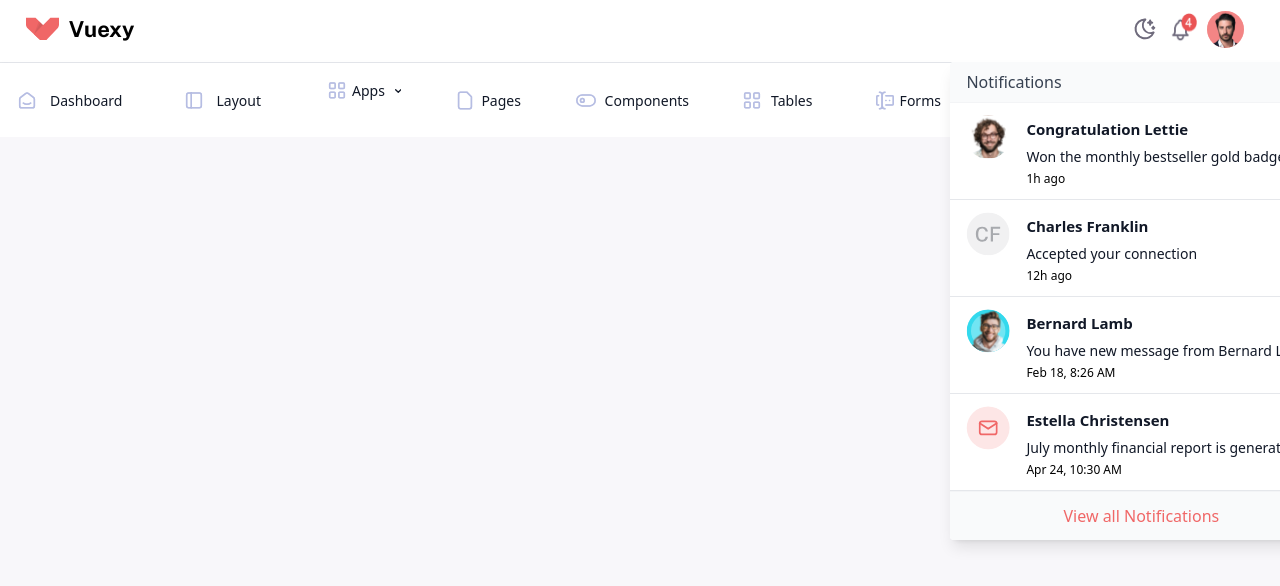
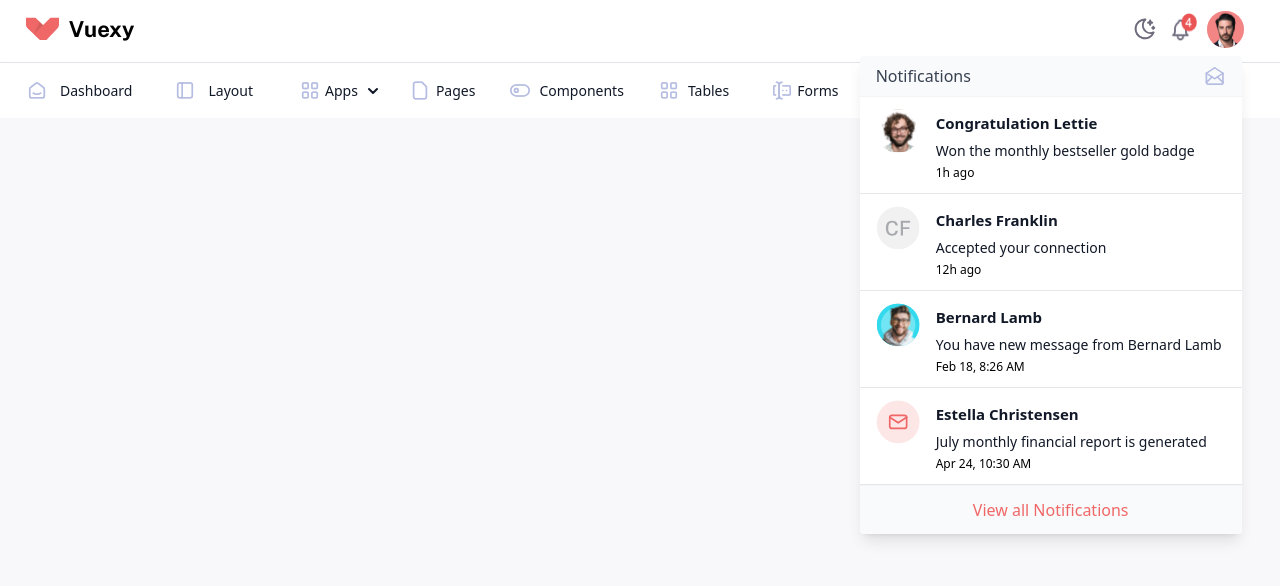
Before and after one commit to KrishnaSaiChaitanya/Nav-bar, a Vue app: page / in a window 1280 px wide. Both pictures are taken after a click on the picture 1182 px from the left and 29 px from the top of the page. Shown: the top 586 px of the page. Built offline with nearby package versions, Linux system fonts and the light colour scheme; a web font is replaced by a local one.

Commit message:
Updated Css

```diff
--- a/src/App.vue
+++ b/src/App.vue
@@ -15,9 +15,8 @@
 
   <div
     class="z-20 z-50 max-w-sm my-4 overflow-hidden text-base list-none bg-white divide-y divide-gray-100 rounded shadow-lg dark:divide-gray-600 dark:bg-[#2F3349] block"
-    id="notification-dropdown"
-    style="position: fixed; inset: 0px auto auto 0px; margin: 0px; transform: translate3d(464px, 62px, 0px);left: 38%;"
-    v-if="showDiv" data-popper-placement="bottom">
+    id="notification-dropdown" style="position: fixed; right: 3%; top: 5%;" v-if="showDiv" data-popper-placement="bottom"
+    @mouseleave="toggleDivVisibility">
     <div
       class="flex px-4 py-2 text-base font-medium justify-between text-gray-700 bg-gray-50 dark:bg-[#2F3349] dark:text-gray-400">
       Notifications <img src="/mail-2.svg" class="flex " alt="My SVG Image" />
@@ -95,7 +94,7 @@
     <div class="max-w-screen-xl flex flex-wrap items-center justify-between mx-auto p-2">
       <div class="hidden w-full md:block md:w-auto" id="navbar-multi-level">
         <ul
-          class="flex flex-col font-medium p-1 md:p-0 mt-1 border border-gray-100 rounded-lg bg-gray-50 md:flex-row md:space-x-8 md:mt-0 md:border-0 md:bg-white dark:bg-[#2F3349] md:dark:bg-[#2F3349] dark:border-gray-700">
+          class="flex flex-col font-medium p-1 md:p-0 mt-1 border border-gray-100 rounded-lg bg-gray-50 md:flex-row md:space-x-4 md:mt-0 md:border-0 md:bg-white dark:bg-[#2F3349] md:dark:bg-[#2F3349] dark:border-gray-700">
 
           <li id="dropdown1"
             class="flex items-center px-2 text-gray-900 rounded-lg dark:text-white hover:bg-gray-100 dark:hover:bg-gray-700 ">
@@ -108,7 +107,7 @@
             <a href="#" id="text" class="block py-2 pl-3 pr-4 group">Layout</a>
           </li>
           <li id="dropdown1">
-            <button @click="toggleDropdown('dropdownNavbar')"
+            <button @mouseover="toggleDropdown('dropdownNavbar')"
               class="flex items-center justify-between w-full py-2 pl-3 pr-4  text-gray-900 rounded-lg dark:text-white hover:bg-gray-100 dark:hover:bg-gray-700"
               id="text" :aria-expanded="isDropdownOpen('dropdownNavbar')">
               <img src="/table.svg" class="mr-1" alt="My SVG Image" />
@@ -137,7 +136,7 @@
                   </a>
                 </li>
                 <li id="dropdown-element">
-                  <button @click="toggleDropdown('doubleDropdown')" @keydown.stop
+                  <button @mouseover="toggleDropdown('doubleDropdown')" @keydown.stop
                     class="flex items-center justify-between w-full px-4 py-2 hover:bg-[#F0676752] dark:hover:bg-[#F0676752] rounded-lg dark:hover:text-white mr-1"
                     :aria-expanded="isDropdownOpen('doubleDropdown')">
                     Users
@@ -150,7 +149,7 @@
                   <div
                     :class="{ 'hidden': !isDropdownOpen('doubleDropdown'), 'md:block': isDropdownOpen('doubleDropdown') }"
                     class="z-10 absolute hidden bg-white divide-y divide-gray-100 rounded-lg shadow w-44 dark:bg-[#2F3349]"
-                    style="left: 100%;" id="subdropdown-right">
+                    style="left: 100%;top: 50%;" id="subdropdown-right">
                     <ul class="py-2 text-sm text-gray-700 dark:text-gray-200" aria-labelledby="doubleDropdownButton">
                       <li>
                         <a href="#"
@@ -159,7 +158,7 @@
                         </a>
                       </li>
                       <li id="dropdown-element">
-                        <button @click="toggleSubDropdown('subdoubleDropdown')" @keydown.stop
+                        <button @mouseover="toggleSubDropdown('subdoubleDropdown')" @keydown.stop
                           class="flex items-center justify-between w-full px-4 py-2 hover:bg-[#F0676752] dark:hover:bg-[#F0676752] rounded-lg dark:hover:text-white mr-1"
                           :aria-expanded="isSubDropdownOpen('subdoubleDropdown')">
                           View
@@ -172,7 +171,7 @@
                         <div
                           :class="{ 'hidden': !isSubDropdownOpen('subdoubleDropdown'), 'md:block': isSubDropdownOpen('subdoubleDropdown') }"
                           class="z-10 absolute hidden bg-white divide-y divide-gray-100 rounded-lg shadow w-44 dark:bg-[#2F3349]"
-                          style="left: 100%;" id="subdropdown-right">
+                          style="left: 100%;top: 50%;" id="subdropdown-right">
                           <ul class="py-2 text-sm text-gray-700 dark:text-gray-200"
                             aria-labelledby="doubleDropdownButton">
                             <li>
@@ -405,7 +404,7 @@
 
     </div>
   </div>
-  <div class="bg-[#F8F7FA] dark:bg-[#25293C]" style="height: 100vh;"></div>
+  <div class="bg-[#F8F7FA] dark:bg-[#25293C]" @click="closeDropdown" style="height: 100vh;"></div>
   <!-- <Popover/> -->
 </template>
 
@@ -450,6 +449,10 @@ export default {
       } else {
         this.openSubDropdown.push(id);
       }
+    },
+    closeDropdown() {
+      this.openDropdowns = [];
+      this.openSubDropdown = [];
     },
     isDropdownOpen(id) {
       return this.openDropdowns.includes(id);
@@ -510,6 +513,10 @@ onBeforeUnmount(() => {
   border-radius: 10px;
 }
 
+#dropdown1 {
+  margin-left: 10px;
+}
+
 #dropdown-element:focus-within {
   background-color: #F0676752;
   border-radius: 10px;
```
